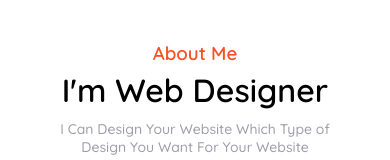
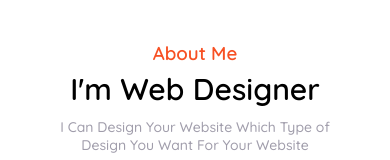
Before and after one commit to Arsal996/Arslan96.github.io, a plain HTML site: page index.html in a window 390 px wide. Shown: the part 793-953 px from the top of the page. Drawn offline with nearby package versions, Linux system fonts and the light colour scheme.

Commit message:
Update style.css

```diff
--- a/css/style.css
+++ b/css/style.css
@@ -1407,3 +1407,8 @@ footer p {
         display: block;
     }
 }
+@media (max-width: 390px){
+     .abt-head h1{
+        font-size: 30px;
+     }
+}
```
